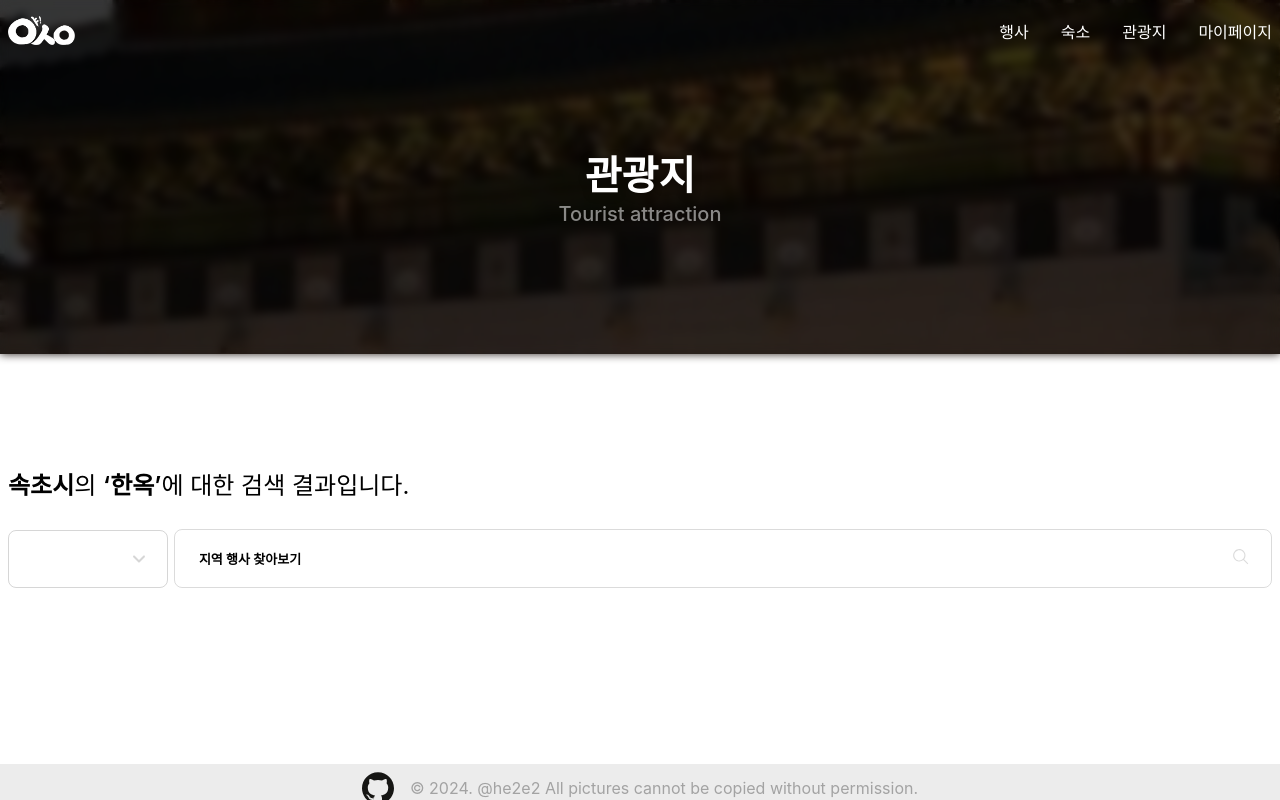
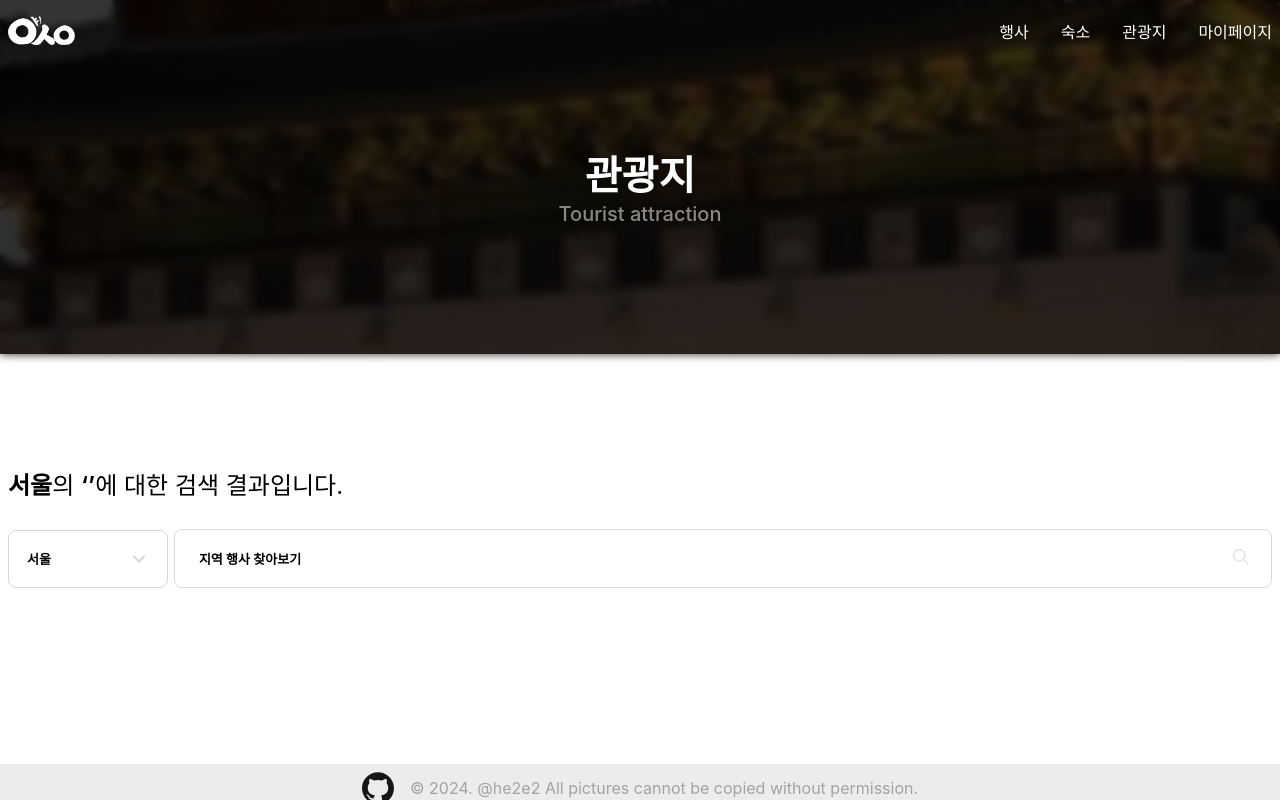
Before and after one commit to he2e2/oho, a React (Vite) app: page /tour in a window 1280 px wide. Built offline with nearby package versions, Linux system fonts and the light colour scheme; a web font is replaced by a local one.

Commit message:
feat: Applied search contents in UI

```diff
--- a/src/pages/list-page.tsx
+++ b/src/pages/list-page.tsx
@@ -1,7 +1,9 @@
 import styled from '@emotion/styled';
-import { useLocation } from 'react-router-dom';
+import { useLocation, useSearchParams } from 'react-router-dom';
+import { useState } from 'react';
 
 import { SearchBar, CustomButton, LikeButton } from '@/components';
+import { areaMap } from '@/utils';
 
 const headerMap: Record<
   'festival' | 'lodgement' | 'tour',
@@ -22,10 +24,14 @@ const headerMap: Record<
 };
 
 export function ListPage() {
+  const [searchParams] = useSearchParams();
   return (
     <styles.wrapper>
       <Header />
-      <ListSection />
+      <ListSection
+        searchKeyword={searchParams.get('keyword') ?? ''}
+        searchArea={searchParams.get('areaCode') ?? '서울'}
+      />
     </styles.wrapper>
   );
 }
@@ -46,20 +52,33 @@ function Header() {
   );
 }
 
-function ListSection() {
+function ListSection({
+  searchKeyword,
+  searchArea,
+}: {
+  searchKeyword: string;
+  searchArea: string;
+}) {
+  const [keyword, setKeyword] = useState(searchKeyword);
+  const [area, setArea] = useState(
+    areaMap.find((a) => a.code === searchArea)?.name ?? '서울',
+  );
+
+  // TODO 지역이 바뀌거나 검색어가 바뀔 때(엔터, 클릭) API 요청
+
   return (
     <styles.listWrapper>
       <styles.listContainer className='mw'>
         <styles.searchSection>
           <span>
-            <span className='bold'>속초시</span>의{' '}
-            <span className='bold'>‘한옥’</span>에 대한 검색 결과입니다.
+            <span className='bold'>{area}</span>의{' '}
+            <span className='bold'>‘{keyword}’</span>에 대한 검색 결과입니다.
           </span>
           <SearchBar
             type='행사'
-            area=''
-            onAreaChange={() => {}}
-            onKeywordChange={() => {}}
+            area={area}
+            onAreaChange={setArea}
+            onKeywordChange={setKeyword}
             handleSearch={() => {}}
           />
         </styles.searchSection>
```
